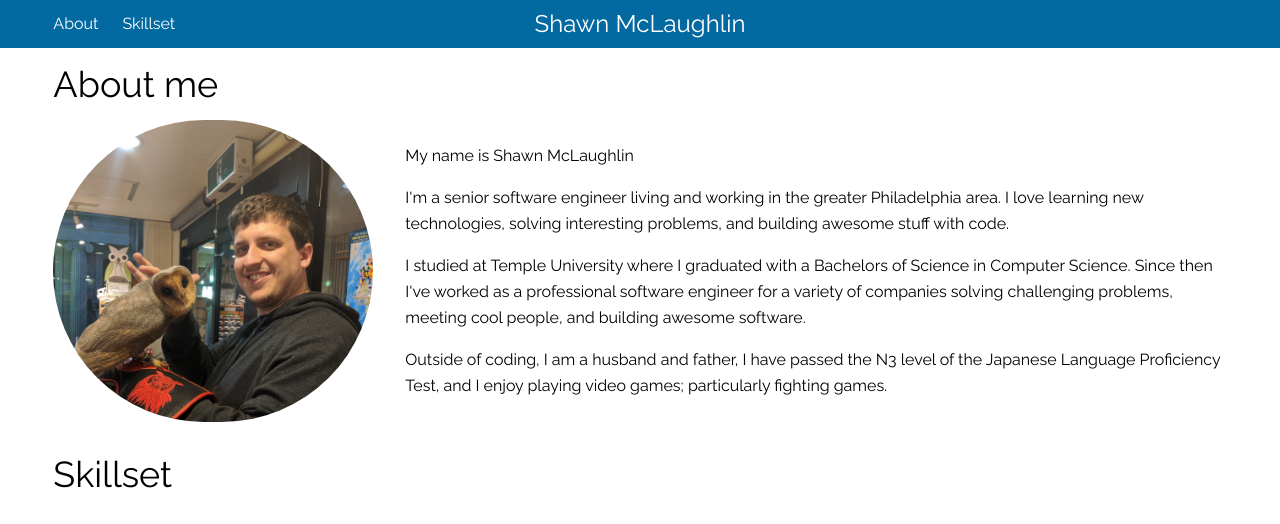
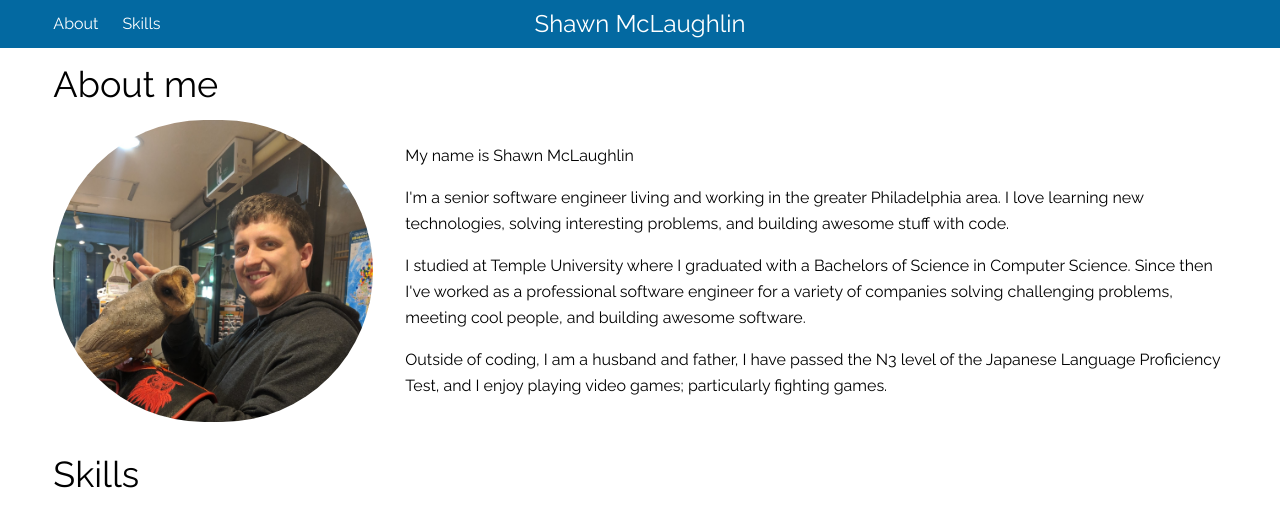
Before and after one commit to shawn-mclaughlin/portfolio-site, a React (Vite) app: page / in a window 1280 px wide. Shown: the top 524 px of the page. Built offline with nearby package versions, Linux system fonts and the light colour scheme.

Commit message:
Minor touchups

```diff
--- a/package.json
+++ b/package.json
@@ -12,7 +12,7 @@
   "dependencies": {
     "react": "^18.2.0",
     "react-dom": "^18.2.0",
-    "react-icons": "^4.10.1"
+    "react-icons": "^4.12.0"
   },
   "devDependencies": {
     "@types/react": "^18.2.15",
--- a/src/app.tsx
+++ b/src/app.tsx
@@ -1,14 +1,14 @@
 import NavBar from "./nav-bar.tsx";
-import Skills from "./skills/skills.tsx";
-import AboutMe from "./about/about.tsx";
+import SkillsSection from "./skills/skills-section.tsx";
+import AboutSection from "./about/about-section.tsx";
 import Footer from "./footer/footer.tsx";
 
 export default function App() {
   return (
     <div className="min-h-screen antialiased">
       <NavBar />
-      <AboutMe />
-      <Skills />
+      <AboutSection />
+      <SkillsSection />
       <Footer />
     </div>
   );
--- a/src/nav-bar.tsx
+++ b/src/nav-bar.tsx
@@ -13,8 +13,8 @@ export default function NavBar() {
       <a href="#about" onClick={handleItemClick}>
         About
       </a>
-      <a href="#skillset" onClick={handleItemClick}>
-        Skillset
+      <a href="#skills" onClick={handleItemClick}>
+        Skills
       </a>
     </>
   );
--- a/src/skills/skill-card.tsx
+++ b/src/skills/skill-card.tsx
@@ -1,16 +1,17 @@
-import Skill from "./skill.ts";
+import { IconType } from "react-icons";
 
 interface SkillCardProps {
-  skill: Skill;
+  name: string;
+  icon?: IconType;
 }
 
 export default function SkillCard(props: SkillCardProps) {
-  const { skill } = props;
+  const { name, icon } = props;
 
   return (
-    <div className="flex flex-col items-center gap-2 rounded-lg p-4">
-      <div className="text-sky-600">{skill.icon && skill.icon({ size: 64 })}</div>
-      <p className="text-lg">{skill.name}</p>
+    <div className="flex w-full flex-col items-center gap-2 rounded-lg p-4">
+      <div className="text-sky-600">{icon && icon({ size: 64 })}</div>
+      <p className="text-lg">{name}</p>
     </div>
   );
 }
--- a/src/skills/skills.tsx
+++ b/src/skills/skills-section.tsx
@@ -15,7 +15,7 @@ import {
 } from "react-icons/si";
 import SkillCard from "./skill-card.tsx";
 
-export default function Skills() {
+export default function SkillsSection() {
   const skills: Skill[] = [
     {
       name: "Go",
@@ -69,12 +69,10 @@ export default function Skills() {
 
   return (
     <section id="skillset" className="mx-auto w-11/12 max-w-7xl scroll-mt-24 py-4 2xl:w-4/5">
-      <h1 className="mb-4 text-4xl">Skillset</h1>
+      <h1 className="mb-4 text-4xl">Skills</h1>
       <div className="grid grid-cols-3 place-items-center gap-4 sm:grid-cols-4 lg:grid-cols-6">
         {skills.map((skill, index) => (
-          <div className="w-full">
-            <SkillCard key={index} skill={skill} />
-          </div>
+          <SkillCard key={index} name={skill.name} icon={skill.icon} />
         ))}
       </div>
     </section>
```
Also changed, not shown: src/about/about-section.tsx (renamed from src/about/about.tsx), 1 other file (tests, documents, lock files or other folders).
